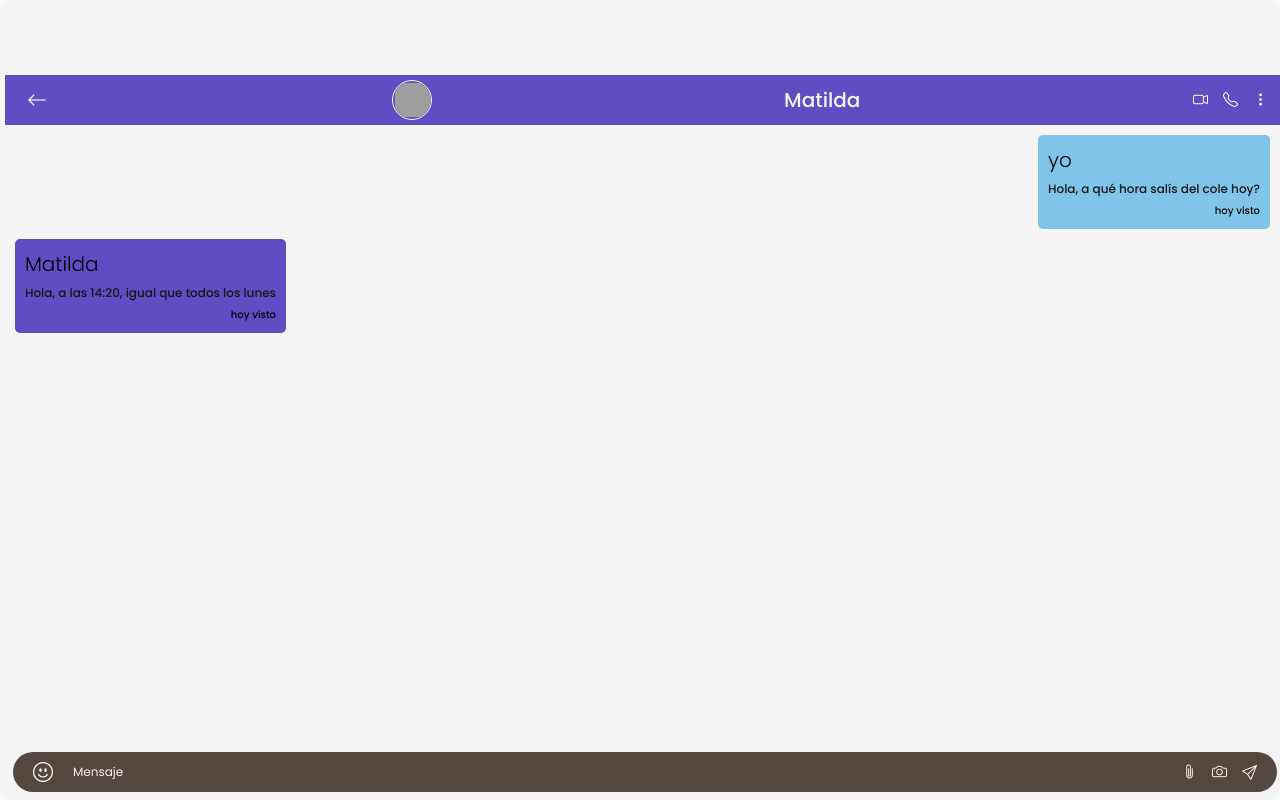
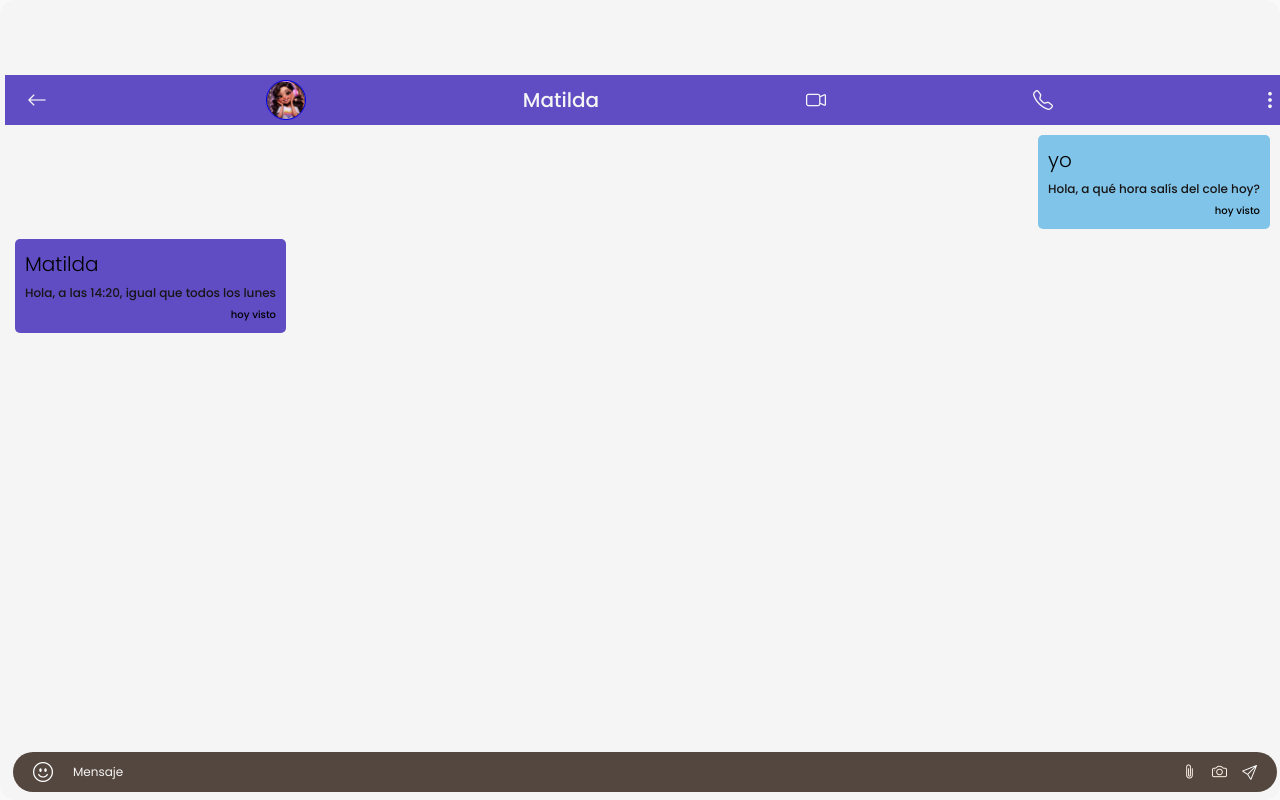
Before and after one commit to 23eugecio/Proyecto-Final-Front-End, a React app: page /chat/1 in a window 1280 px wide. Built offline with nearby package versions, Linux system fonts and the light colour scheme; grey boxes are pictures that could not be loaded; the HTML template or start-up script is replaced by a standard one.

Commit message:
Links done

```diff
--- a/src/App.css
+++ b/src/App.css
@@ -43,9 +43,9 @@ body {
     overflow: hidden;
 }
 
-.whatsapp  a {
+.whatsapp  .top-bar {
     text-decoration: none;
-    color: #f19c2d;
+    color: whitesmoke;
     display: flex;
     flex-direction: column;
     align-items: center;
--- a/src/Components/ContactProfile/ContactProfile.css
+++ b/src/Components/ContactProfile/ContactProfile.css
@@ -41,17 +41,17 @@
 }
 
 .profile-content .profile-profile-pic {
-    width: 170px;
-    height: 180px;
+    width: 140px;
+    height: 140px;
     border-radius: 50%;
     border: 3px solid #604CC3;;
     display: flex;
     justify-content: center;
-    align-items: center;
     overflow: hidden;
+
 }
 
-.profile-content .profile-profile-pic img {
+.profile-content .profile-profile-pic .img {
     width: 100%;
     height: 100%;
     object-fit: cover;
--- a/src/Components/Messages/HeaderMessage/HeaderMessage.css
+++ b/src/Components/Messages/HeaderMessage/HeaderMessage.css
@@ -18,24 +18,24 @@
 }
 .whatsapp .header button {
     background-color: transparent;
-    margin: 10px;
-    padding: 2px;
-    font-size: 20px;
+    color: whitesmoke;
+    font-size: 13px;
     border: none;
     cursor: pointer;
 }
 
-.header_user_pic {
+.profile-image {
+    display: flex;
+    flex-direction: center;
+    align-items: center;
+    justify-content: center;
+    border: 1px solid  ;
+    border-radius: 50%;
+    overflow: hidden;
     width: 40px;
     height: 40px;
-    border-radius: 50%;
-    overflow: hidden;
-    display: flex;
-    justify-content: left;
-    align-items: left;
-    border: 1px solid whitesmoke;
-    margin: 10px 20px 10px 0px;
-    padding: 2px;
+    margin-right: 10px;
+    background-color: whitesmoke;
 }
 
 .whatsapp {
@@ -65,7 +65,7 @@
 
 .header_contact_name{
     color: whitesmoke;
-    font-size: 15px;
+    font-size: 13px;
     padding-left: 5px;
 }
 
@@ -73,7 +73,7 @@
     color: white;
     margin: 10px;
     padding: 2px;
-    font-size: 15px;
+    font-size: 8px;
 }
 
 
--- a/src/Components/Messages/HeaderMessage/HeaderMessage.jsx
+++ b/src/Components/Messages/HeaderMessage/HeaderMessage.jsx
@@ -1,33 +1,28 @@
-import React from 'react';
-import './HeaderMessage.css';
-import { Link } from 'react-router-dom';
-import DATA_CONTACTOS from '../../../Data/contactsData';
+import React from 'react'
+import './HeaderMessage.css'
+import { Link, useParams } from 'react-router-dom'
+import { DATA_CONTACTOS } from '../../../Data/contactsData'
 
-
-
-const HeaderMessage = ({ contactName, thumbnail }) => {
+const HeaderMessage = ({ contactName }) => {
+    const { contact_id } = useParams();
+    const contact = DATA_CONTACTOS.find(contact => contact.id.toString() === contact_id);
     return (
-        <div className="header">
-            <button className="back" aria-label="Back to home">
-                <Link to={'/'}>
-                    <i className="bi bi-arrow-left"></i>
-                </Link>
-            </button>
-            <button className='profile'>
-            <Link to ={'/profile/' + DATA_CONTACTOS[0].id}>
-                <span className="header_user_pic">
-                    <img src={`${thumbnail}`} alt={`${contactName}'s profile`} />
-                </span>
-            </Link>
-            </button>
-            <span>{contactName}</span>
-            <span className="icons" aria-label="Video call">
+        <nav className="header">
+            <button className="back"><Link to={'/'}><i className="bi bi-arrow-left"></i></Link></button>
+            <span><Link to={'/profile/' + contact.id}><img src={contact.thumbnail} className="profile-image" alt="" /></Link></span>
+            <span className='name'>
+                {contactName}</span>
+            <span className="videocall">
                 <i className="bi bi-camera-video"></i>
+            </span>
+            <span className="phonecall">
                 <i className="bi bi-telephone"></i>
+            </span>
+            <span className="three-dots">
                 <i className="bi bi-three-dots-vertical"></i>
             </span>
-        </div>
-    );
+        </nav>
+    )
 }
 
-export default HeaderMessage;
+export default HeaderMessage
--- a/src/Data/contactsData.js
+++ b/src/Data/contactsData.js
@@ -141,7 +141,7 @@ export const DATA_CONTACTOS = [
         ],
     },
     {
-        nombre: 'Franco Colapinto',
+        nombre: 'Franco C.',
         thumbnail: '/Imagenes/franco.avif',
         ultima_conexion: 'ayer',
         id: 6,
@@ -158,4 +158,4 @@ export const DATA_CONTACTOS = [
     }
 ];
 
-export default DATA_CONTACTOS;
+export default DATA_CONTACTOS
--- a/src/Pages/ChatScreen/ChatScreen.jsx
+++ b/src/Pages/ChatScreen/ChatScreen.jsx
@@ -4,7 +4,6 @@ import { DATA_CONTACTOS } from '../../Data/contactsData.js';
 import { FooterMessage, HeaderMessage } from '../../Components/index.js';
 import MessageContainer from '../../Components/Messages/MessageContainer/MessageContainer.jsx';
 import '../../App.css';
-import ContactProfile from '../../Components/ContactProfile/ContactProfile.jsx';
 
 const ChatScreen = () => {
     const { contact_id } = useParams();
@@ -29,6 +28,7 @@ const ChatScreen = () => {
                 <HeaderMessage contactName={contact.nombre} />
                 <MessageContainer messages={messages} />
                 <FooterMessage addMessage={addMessage} />
+
             </div>
         </div>
     );
--- a/src/Pages/Profile/Profile.css
+++ b/src/Pages/Profile/Profile.css
@@ -19,7 +19,6 @@
     overflow: hidden;
 }
 
-
 @media screen and (max-width: 2000px) {
 
     .profile-container {
```
